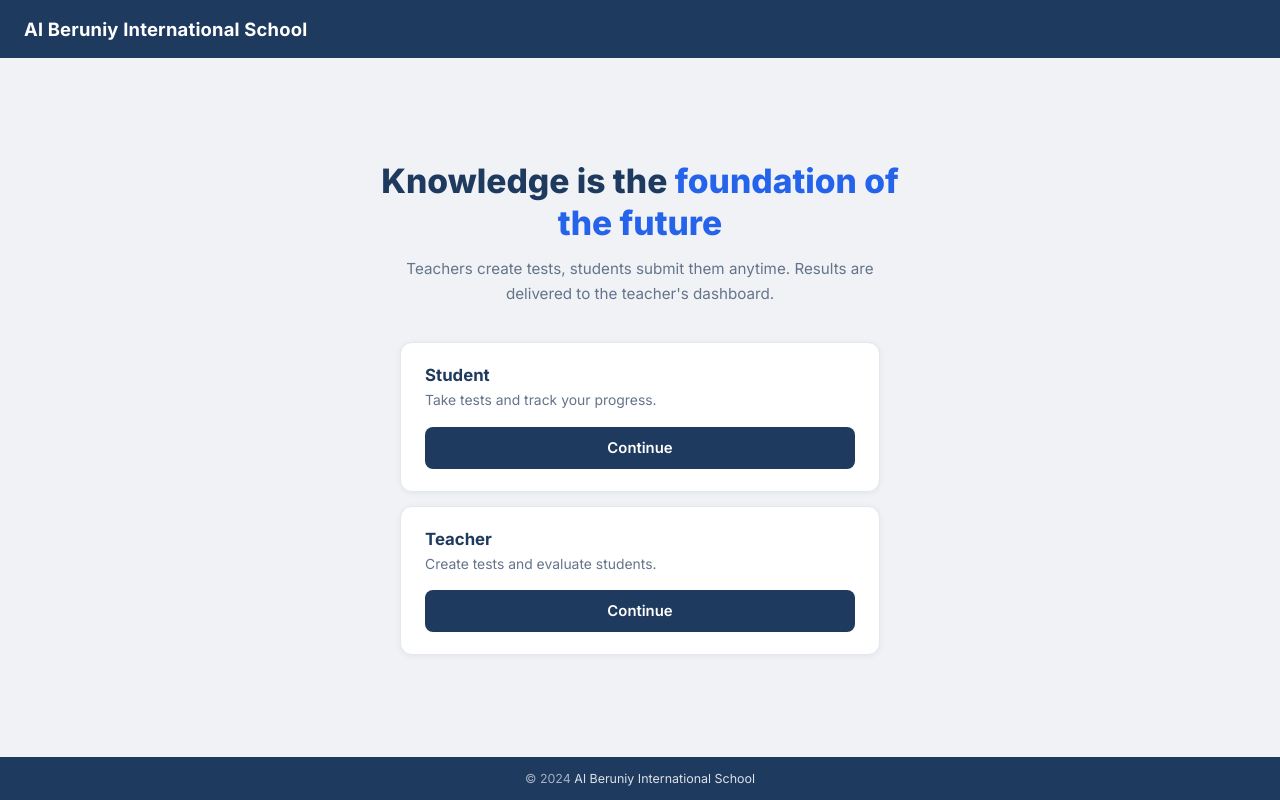
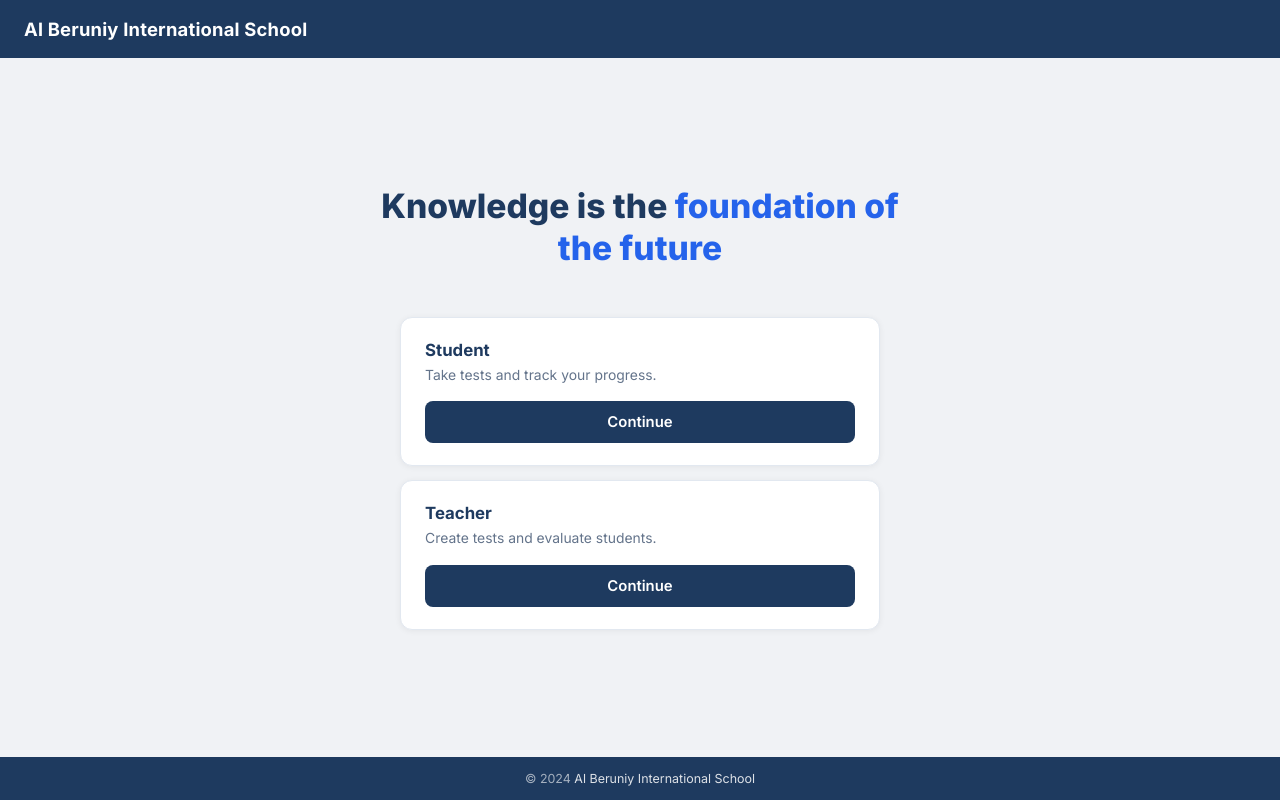
Before and after one commit to UMAR-MUQ/al-beruniy-school, a website: page index.html in a window 1280 px wide. Drawn offline with Linux system fonts and the light colour scheme.

Commit message:
Add files via upload

```diff
--- a/index.html
+++ b/index.html
@@ -44,7 +44,6 @@
 <div class="main">
   <div class="hero-text">
     <h2>Knowledge is the <span>foundation of the future</span></h2>
-    <p>Teachers create tests, students submit them anytime. Results are delivered to the teacher's dashboard.</p>
   </div>
 
   <div class="cards">
```
